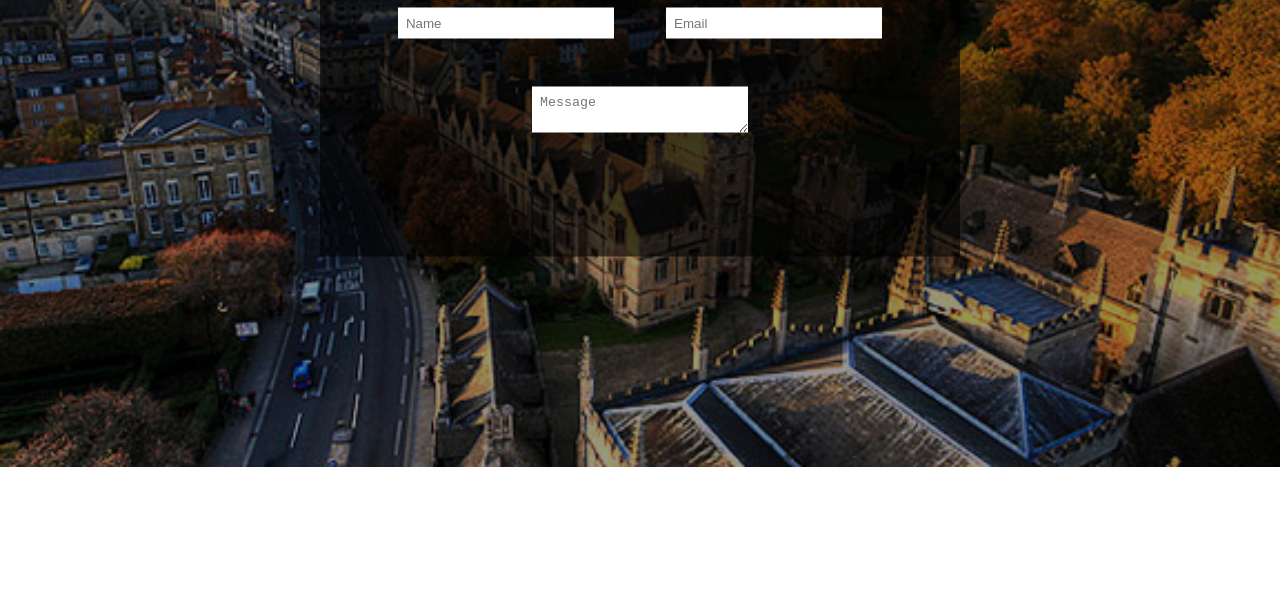
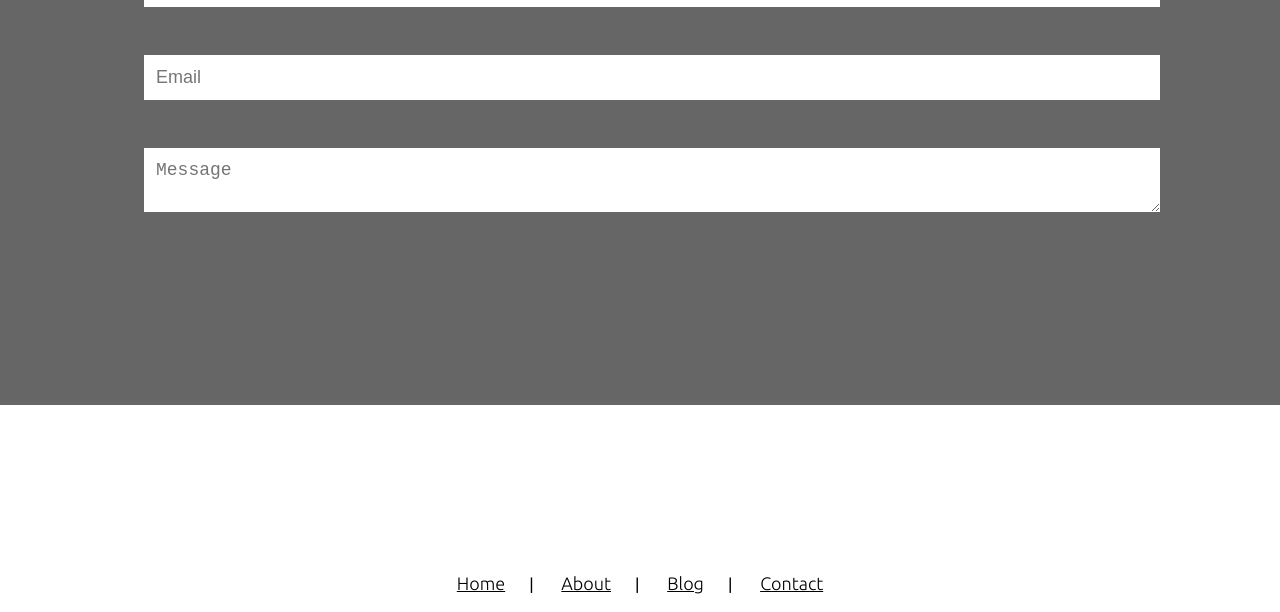
Before and after one commit to miracle-tempest/cnadocs, a plain HTML site: page contact.html in a window 1280 px wide. Shown: the part 333-945 px from the top of the page. Drawn offline with Linux system fonts and the light colour scheme.

Commit message:
Refactored main.css, simplified index.html, added content, created blog.html, fixed broken links, simplified and improved contact form

```diff
--- /dev/null
+++ b/blog.html
@@ -0,0 +1,53 @@
+<!DOCTYPE html>
+<html lang="en">
+
+<head>
+    <!-- General -->
+    <meta charset="UTF-8">
+    <title>C&amp;Adoctor | Contact</title>
+    <meta name="author" content="Mira">
+
+    <!-- Links -->
+    <link rel="stylesheet" href="main.css">
+
+    <!-- Fonts -->
+    <script src="https://use.fonticons.com/e796f43f.js"></script>
+    <link href='https://fonts.googleapis.com/css?family=Ubuntu:400,300,700' rel='stylesheet' type='text/css'>
+    <link rel="stylesheet" href="DovesType-Regular.css" type="text/css" media="screen">
+
+</head>
+
+<body>
+    <!-- Navigation Bar and Title -->
+    <section class="title" id="blog-title">
+        <div class="title-veil">
+            <nav id="main-nav">
+                <a href="index.html">Home</a>
+                <a href="">About</a>
+                <a href="blog.html">Blog</a>
+                <a href="contact.html">Contact</a>
+            </nav>
+            <div class="title-content" id="main-title-content">
+                <h1>Blog</h1>
+            </div>
+        </div>
+    </section>
+    <section class="content-container" id="blog-content">
+        <div class="content post">
+            <h2>New Name</h2>
+            <h3 class="date">1 March 2016</h3>
+            <p>A year in, we're changing the name of the company to C&amp;Adoctor.com because it's shorter, doesn't require explaining to non-programmers, and is much easier to type. </p>
+            <p><a href="mailto:help@cnadoctor.com">Email</a> if you want our new stickers!
+
+            </p>
+        </div>
+        <hr>
+        <div class="content post">
+            <h2>Lorem ipsum dolor sit amet, consectetur adipisicing.</h2>
+            <p>Lorem ipsum dolor sit amet, consectetur adipisicing elit. Autem facere, magnam dolorum minus animi itaque dicta iste error exercitationem voluptates perspiciatis quis. Cupiditate consectetur, unde, corporis possimus ducimus porro a molestiae ex. Tempore tenetur porro totam laboriosam, consequatur accusamus suscipit, repellendus praesentium enim harum aliquid. Laborum pariatur unde rerum id voluptatibus molestias, officia vitae, autem ex sapiente a fuga tempora maiores deserunt aliquam nobis quae. Molestias labore, alias? Quo atque perspiciatis in vel adipisci voluptate nulla eius ea ipsum aut laborum, quia iure laboriosam sed impedit iste delectus labore repudiandae tempore, rerum distinctio, praesentium. Animi aspernatur quibusdam incidunt beatae et.</p>
+            <p>Lorem ipsum dolor sit amet, consectetur adipisicing elit. Impedit modi debitis non, eligendi placeat vitae consectetur laboriosam enim eveniet repellendus aliquid aperiam blanditiis, aspernatur officiis!</p>
+        </div>
+    </section>
+</body>
+
+</html>
--- a/contact.html
+++ b/contact.html
@@ -18,10 +18,8 @@
 </head>
 
 <body>
-    <!-- Navigation Bar and Contact Form -->
-    <section class="title" id="contact-title">
-        <div class="title-veil">
-            <!-- Navigation Bar -->
+    <!-- Navigation bar -->
+    <section class="content-container" id="contact-form-container">
         <nav id="main-nav">
             <a href="index.html">Home</a>
             <a href="">About</a>
@@ -29,40 +27,39 @@
             <a href="contact.html">Contact</a>
         </nav>
 
-            <!-- Contact Form -->
-            <div class="title-content" id="contact-title-content">
+        <!-- Contact form -->
+
+        <div class="content">
             <h1>Contact</h1>
-                <form id="contact-form">
-
-                    <!-- Input Fields -->
+            <form action="mailto:Joe.Loughry@CandAdoctor.com" method="post" id="contact-form">
+                <!-- Input fields -->
                 <input type="text" name="name" placeholder="Name">
+                <br>
                 <input type="text" name="email" placeholder="Email">
-                    <textarea name="message" form="contact-form" placeholder="Message"></textarea>
+                <br>
+                <textarea name="message" placeholder="Message" form="contact-form"></textarea>
                 <br>
 
-                    <!-- Submit Button -->
-                    <button type="submit" class="submit-button">
+                <!-- Submit button -->
+                <button type="submit" form="contact-form">
                     <i class="ico ico-arrow-circle-right"></i>
                 </button>
             </form>
-            </div>
-
         </div>
     </section>
 
     <!-- Social -->
     <footer class="social">
 
-        <!-- External Links -->
+        <!-- Internal Links -->
         <nav>
             <a href="index.html">Home</a>|
             <a href="">About</a>|
-            <a href="">Careers</a>|
             <a href="">Blog</a>|
-            <a href="">Contact</a>
+            <a href="contact.html">Contact</a>
         </nav>
 
-        <!-- Internal Links -->
+        <!-- External Links -->
         <div class="contact-icons">
             <a href="https://github.com/jloughry" target="_blank">
                 <i class="ico ico-github-alt"></i>
@@ -76,6 +73,7 @@
         </div>
 
     </footer>
+
 </body>
 
 </html>
--- a/main.css
+++ b/main.css
@@ -7,6 +7,8 @@ rgba(0,0,0,1);
 rgba(255,255,255,1);
 rgba(255,0,0,1);
 rgba(0,255,0,1);
+
+The value "a" denotes opacity.
 
 */
 
@@ -25,16 +27,18 @@ body {
 }
 
 a {
-    text-decoration: inherit;
+    text-decoration: underline;
     color: inherit;
     background-color: inherit;
 }
 
-a:hover {
+a:hover,
+button[type=submit]:hover {
     color: rgba(0, 255, 0, 0.8);
 }
 
 h1 {
+    color: rgba(255, 255, 255, 1);
     font-size: 48px;
     font-family: 'DovesType-Regular', sans-serif;
 }
@@ -48,12 +52,21 @@ table {
     border-collapse: collapse;
 }
 
+hr {
+    display: block;
+    margin-top: 0.5em;
+    margin-bottom: 0.5em;
+    margin-left: auto;
+    margin-right: auto;
+    border-style: inset;
+    border-width: 1px;
+}
+
 
 /* Navigation bar */
 
-nav,
-nav a {
-    padding: 24px;
+nav {
+    text-align: right;
 }
 
 
@@ -61,7 +74,6 @@ nav a {
 
 .title {
     position: relative;
-    color: rgba(255, 255, 255, 1);
     text-align: center;
 }
 
@@ -82,7 +94,6 @@ nav a {
 
 #main-title-content img {
     border-radius: 12px;
-    padding: 24px;
     border: 6px solid rgba(0, 0, 0, 1);
 }
 
@@ -90,16 +101,19 @@ nav a {
 /* Titles' fixed background images */
 
 #main-title {
-    background: url(british-museum-ceiling.jpg) no-repeat fixed center;
+    background-image: url(british-museum-ceiling.jpg);
 }
 
-#contact-title {
-    background: url(oxford-skyline.jpg) no-repeat fixed center;
+#blog-title {
+    background-image: url(oxford-skyline.jpg);
 }
 
 #main-title,
-#contact-title {
+#blog-title {
     background-size: cover;
+    background-repeat: no-repeat;
+    background-attachment: fixed;
+    background-position: center;
 }
 
 
@@ -110,7 +124,6 @@ nav a {
 }
 
 #about {
-    color: rgba(255, 255, 255, 1);
     background-color: rgba(0, 0, 0, 0.8);
 }
 
@@ -120,71 +133,59 @@ nav a {
 
 #blog {
     background-color: rgba(0, 0, 0, 0.6);
-    color: rgba(255, 255, 255, 1);
 }
 
-#dolor-sit {
+#foo {
     background-color: rgba(0, 0, 0, 0.4);
     color: rgba(255, 255, 255, 1);
 }
 
 
+/* Contact */
+
+#contact-form-container {
+    background-color: rgba(0, 0, 0, 0.6);
+    text-align: center;
+}
+
+#contact-form-container nav {
+    color: rgba(255, 255, 255, 1);
+}
+
+input[type=text],
+textarea {
+    font-size: 18px;
+    width: 100%;
+    margin: 24px 0;
+    padding: 12px;
+}
+
+button[type=submit] {
+    background-color: transparent;
+    color: rgba(255, 255, 255, 1);
+    font-size: 48px;
+}
+
+input[type=text]:focus,
+textarea:focus,
+button[type=submit]:focus {
+    outline: none;
+}
+
+
 /* Social */
-
-footer {
-    color: rgba(0, 0, 0, 1);
-    padding: 144px;
-}
 
 footer nav,
 .contact-icons {
     text-align: center;
 }
 
-.contact-icons,
-.submit-button {
-    font-size: 40px;
+.contact-icons a {
+    font-size: 28px;
 }
 
 footer i {
     margin: 48px;
-}
-
-
-/* Contact */
-
-#contact-title-content {
-    transition-duration: 0.6s;
-    background-color: rgba(0, 0, 0, 0.6);
-    padding: 48px;
-}
-
-#contact-title-content:hover {
-    background-color: rgba(0, 0, 0, 1);
-}
-
-textarea,
-input[type=text] {
-    width: 200px;
-    padding: 8px;
-    margin: 24px;
-    background-color: rgba(255, 255, 255, 1);
-}
-
-input[type=text]:focus,
-textarea:focus,
-.submit-button {
-    outline: 0;
-}
-
-button[type=submit] {
-    padding: 24px;
-    background: transparent;
-    color: rgba(255, 255, 255, 1);
-}
-
-button[type=submit]:hover {
-    color: rgba(0, 255, 0, 1);
 }
 
 
@@ -205,17 +206,25 @@ i {
 }
 
 .content,
-#splitscreen td {
+#splitscreen td,
+.content-form-container,
+footer {
     padding: 144px;
 }
 
-nav,
-form td {
-    text-align: right;
+#main-title-content img,
+body {
+    background-color: rgba(255, 255, 255, 1)
 }
 
-#main-title-content img,
-body,
-footer {
-    background-color: rgba(255, 255, 255, 1)
+.title,
+#blog,
+#about {
+    color: rgba(255, 255, 255, 1);
 }
+
+nav,
+nav a,
+#main-title-content img {
+    padding: 24px;
+}
```
Also changed, not shown: index.html (+6 -11 lines). Lines whose indentation alone changed are shown as unchanged.
